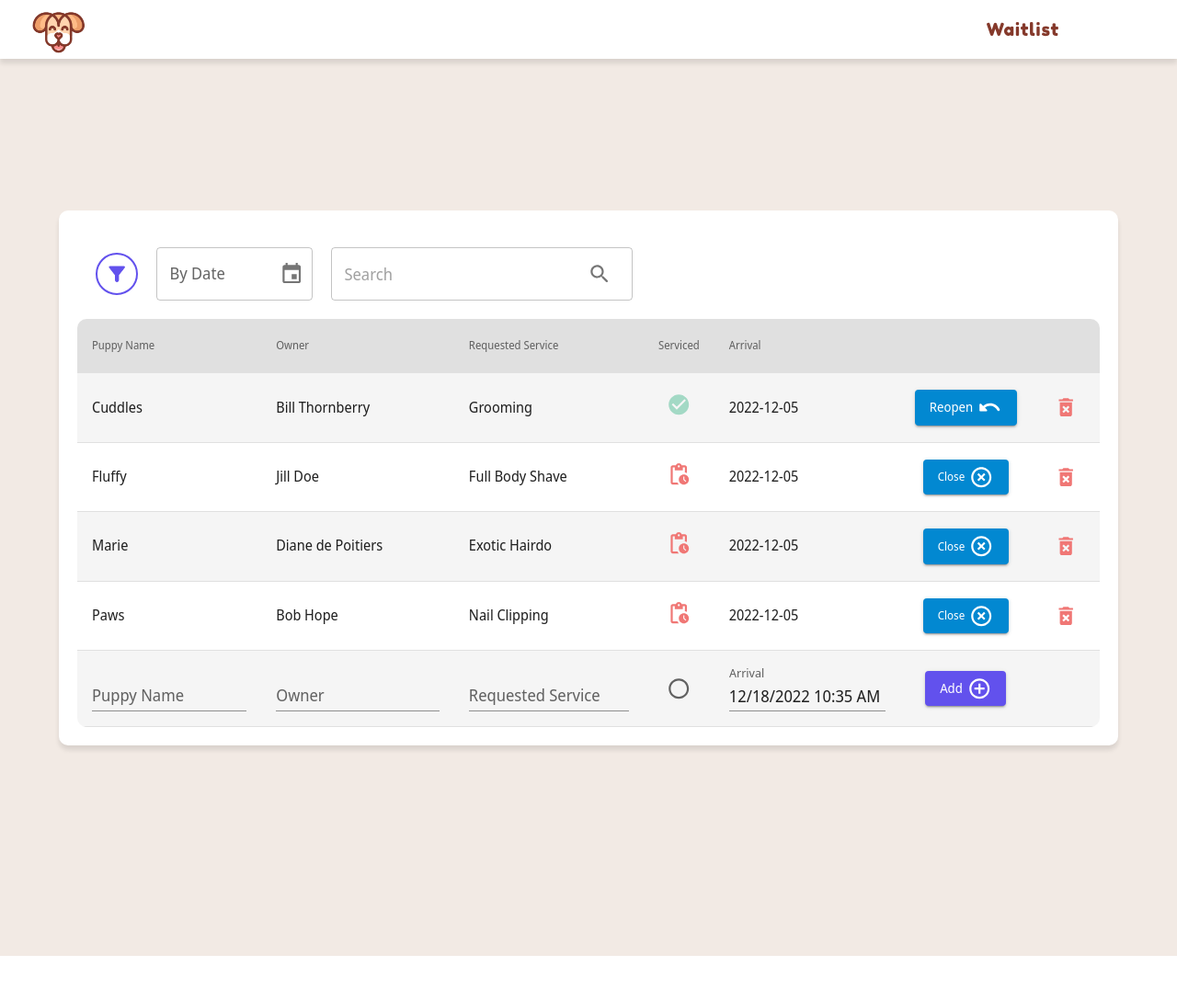
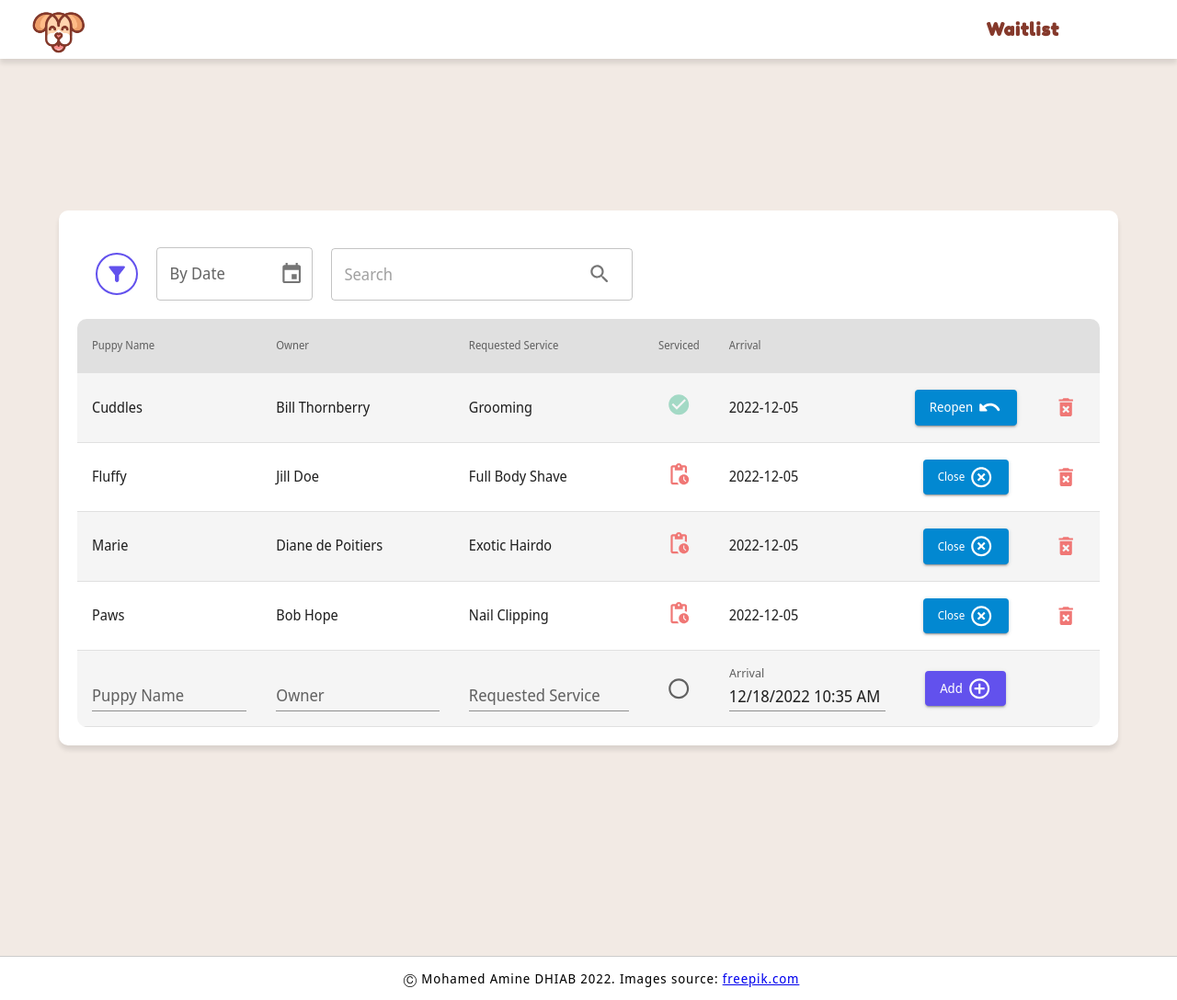
Before and after one commit to MohamedAmineDHIAB/puppy-waitlist-nextjs-app, a Next.js app: page / in a window 1280 px wide. Shown: the whole page at 92% size. Before the commit the page ends 1040 px from the top, so only its background shows below. Built offline with nearby package versions, Linux system fonts and the light colour scheme.

Commit message:
adding footer component :tada:

```diff
--- /dev/null
+++ b/components/footer.tsx
@@ -0,0 +1,26 @@
+import styled from "styled-components";
+
+const Wrapper = styled.div`
+    width: 100%;
+    padding: 0.8rem;
+    background-color: white;
+    box-shadow: 0px 1px 1px rgba(0, 0, 0, 0.5);
+    display: flex;
+    justify-content: center;
+    align-items: center;
+    text-align: center;
+    border-top: 1px solid rgba(0, 0, 0, 0.2);
+`;
+
+const Footer = () => {
+    return (
+        <Wrapper>
+            <span>
+                &#9400; Mohamed Amine DHIAB 2022. Images source:{" "}
+                <a href="https://www.freepik.com"> freepik.com</a>
+            </span>
+        </Wrapper>
+    );
+};
+
+export default Footer;
--- a/pages/index.tsx
+++ b/pages/index.tsx
@@ -5,6 +5,7 @@ import Table from "../components/table";
 import Header from "../components/header";
 import { ThemeProvider } from "@mui/material/styles";
 import { theme } from "../styles/muiStyles";
+import Footer from "../components/footer";
 const Logo = dynamic(() => import("../components/logo"), {
     ssr: false,
 });
@@ -23,12 +24,13 @@ export default function Home() {
             </Head>
             <Main>
                 <ThemeProvider theme={theme}>
+                    <Header />
                     <Body>
                         <GlobalStyle />
                         <Logo />
-                        <Header />
                         <Table />
                     </Body>
+                    <Footer />
                 </ThemeProvider>
             </Main>
         </>
--- a/styles/global.tsx
+++ b/styles/global.tsx
@@ -9,9 +9,12 @@ export const GlobalStyle = createGlobalStyle`
         user-select: none;
     }
     h1 {
-        font-weight:400;
         letter-spacing: 0.05rem;
         font-family:'Fredoka One', cursive;
+    }
+    span,a {
+        letter-spacing: 0.05rem;
+        font-size : 0.8rem;
     }
 `;
 
```
